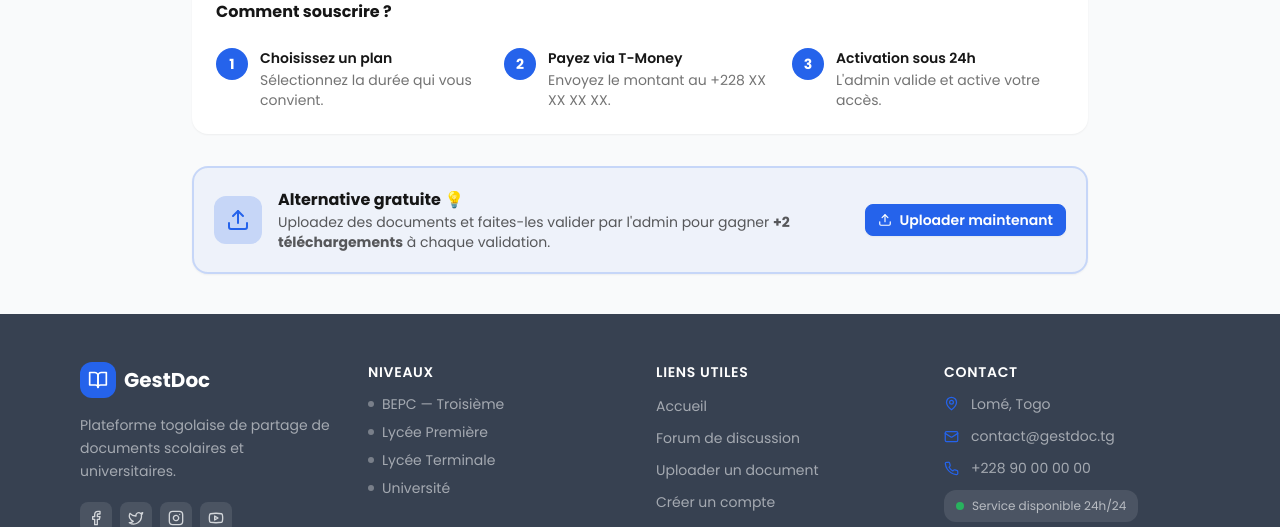
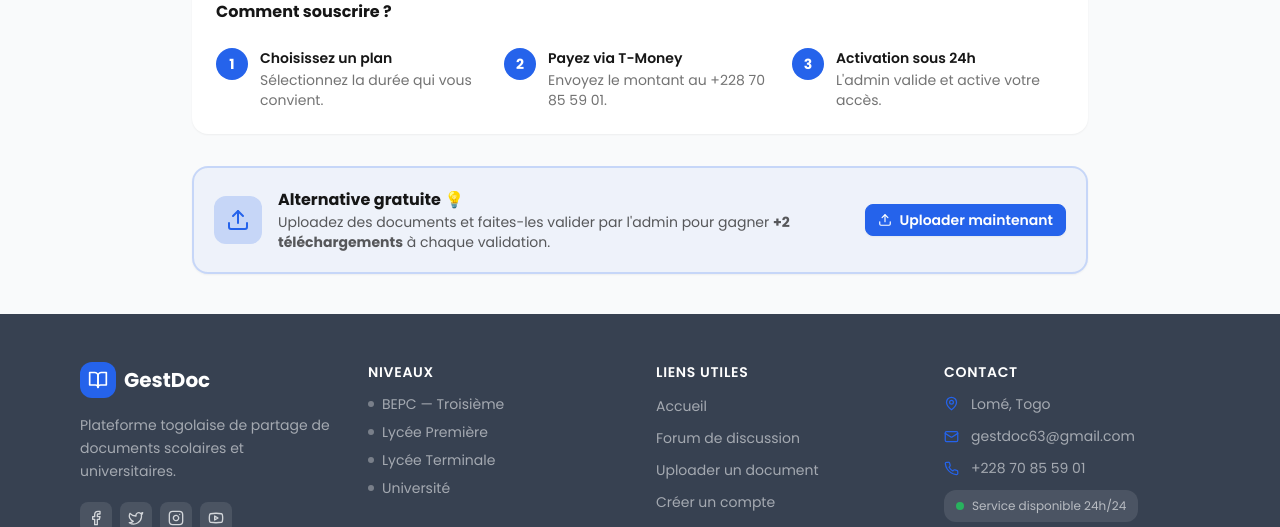
Before and after one commit to AMOUZOU-Kodjo/gestdoc, a React (Vite) app in the folder frontend/: page /abonnement in a window 1280 px wide. Shown: the part 753-1280 px from the top of the page. Built offline with nearby package versions, Linux system fonts and the light colour scheme; no server answers.

Commit message:
Gestdoc version premium ++V14

```diff
--- a/frontend/src/components/Footer.jsx
+++ b/frontend/src/components/Footer.jsx
@@ -21,8 +21,8 @@ export default function Footer() {
   // Valeurs dynamiques avec fallback si settings non chargés
   const siteName    = s?.siteName        || 'GestDoc'
   const siteDesc    = s?.siteDescription || 'Plateforme togolaise de partage de documents scolaires et universitaires.'
-  const email       = s?.contactEmail    || 'contact@gestdoc.tg'
-  const phone       = s?.contactPhone    || '+228 90 00 00 00'
+  const email       = s?.contactEmail    || 'gestdoc63@gmail.com'
+  const phone       = s?.contactPhone    || '+228 70 85 59 01'
   const address     = s?.contactAddress  || 'Lomé, Togo'
 
   // Réseaux sociaux — n'afficher que ceux qui ont une URL renseignée
--- a/frontend/src/pages/Abonnement.jsx
+++ b/frontend/src/pages/Abonnement.jsx
@@ -28,8 +28,8 @@ export default function Abonnement() {
     queryFn: fetchSettings,
   })
 
-  const numero = settings?.donNumero || '+228 XX XX XX XX'
-  const nom    = settings?.donNom    || 'GestDoc'
+  const numero = settings?.donNumero || '+228 70 85 59 01'
+  const nom    = settings?.donNom    || 'AMOUZOU Kodjo'
 
   const handleAbonner = (plan) => {
     const instructions = [
@@ -45,7 +45,7 @@ export default function Abonnement() {
       ``,
       `3. L'administrateur activera votre abonnement sous 24h.`,
       ``,
-      `Contactez-nous : ${settings?.contactEmail || 'contact@gestdoc.tg'}`,
+      `Contactez-nous : ${settings?.contactEmail || 'gestdoc63@gmail.com'}`,
     ].join('\n')
     alert(instructions)
   }
--- a/frontend/src/pages/admin/Settings.jsx
+++ b/frontend/src/pages/admin/Settings.jsx
@@ -135,8 +135,8 @@ export default function AdminSettings() {
                 </h2>
 
                 {[
-                  { label: 'Email de contact', key: 'contactEmail', icon: <Mail size={15} />, type: 'email', placeholder: 'contact@gestdoc.tg' },
-                  { label: 'Téléphone',        key: 'contactPhone', icon: <Phone size={15} />, type: 'text', placeholder: '+228 90 00 00 00' },
+                  { label: 'Email de contact', key: 'contactEmail', icon: <Mail size={15} />, type: 'email', placeholder: 'gestdoc63gmail.com' },
+                  { label: 'Téléphone',        key: 'contactPhone', icon: <Phone size={15} />, type: 'text', placeholder: '+228 70 85 59 01' },
                   { label: 'Adresse',          key: 'contactAddress', icon: <MapPin size={15} />, type: 'text', placeholder: 'Lomé, Togo' },
                 ].map(f => (
                   <div key={f.key} className="form-control">
```
